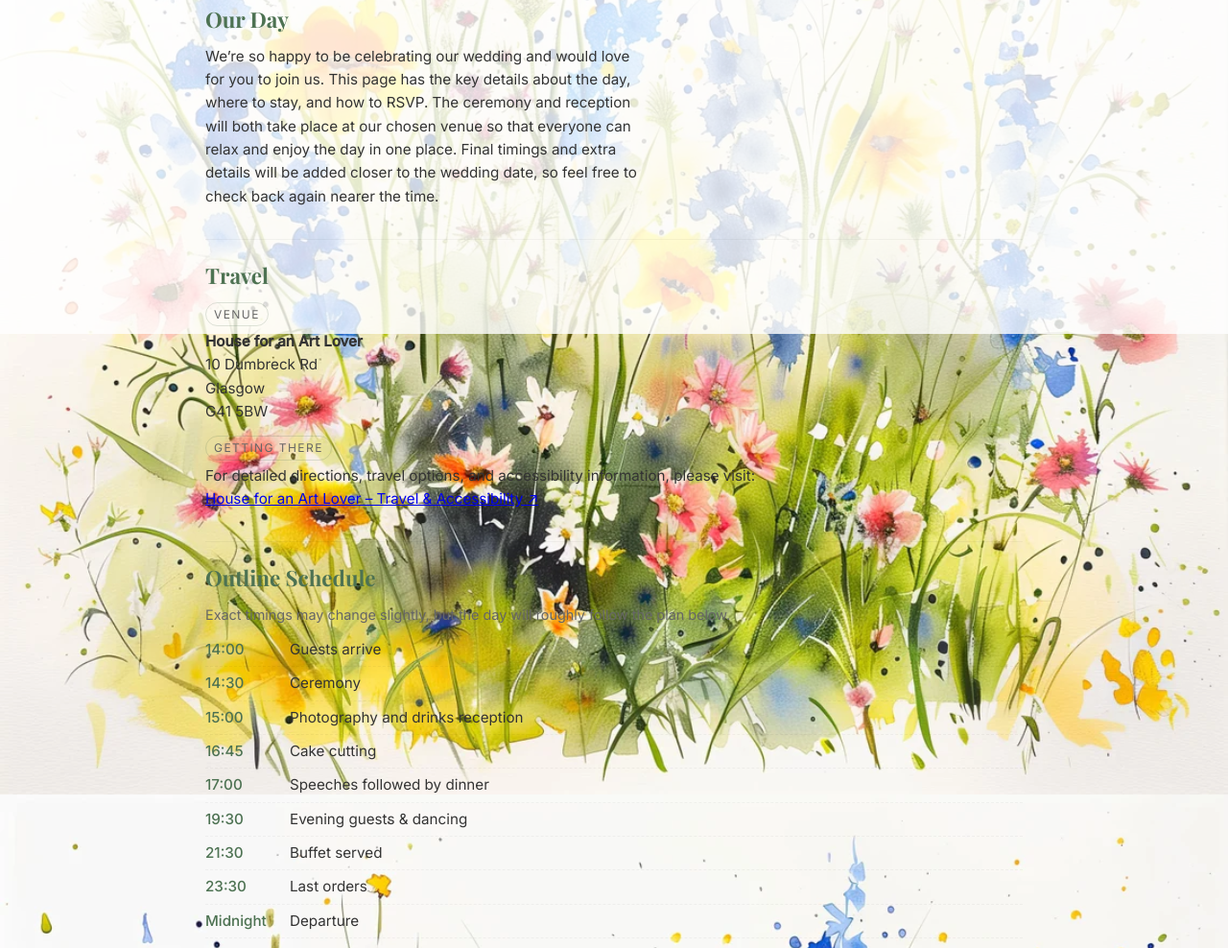
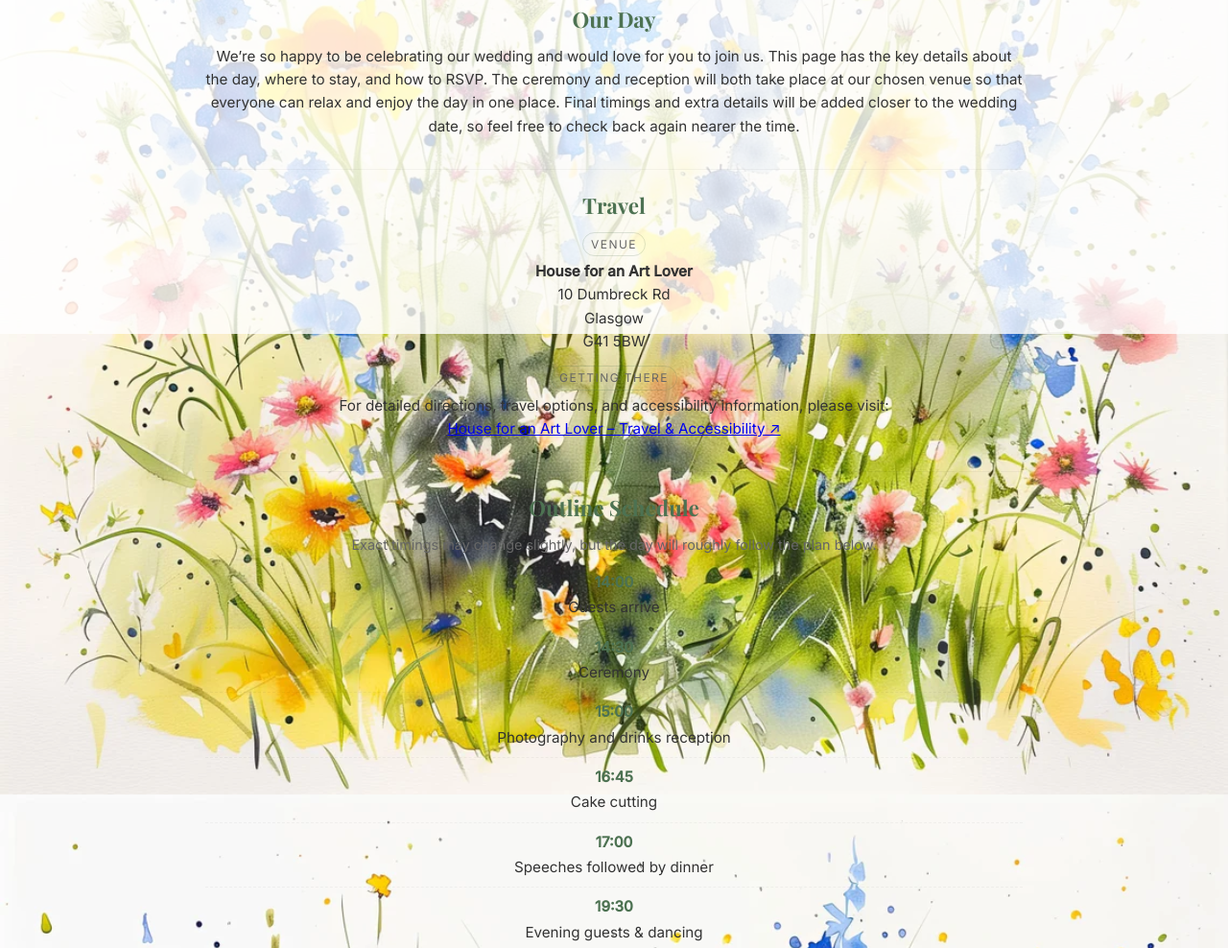
Before and after one commit to NGrant32/wedding-website, a plain HTML site: page index.html in a window 1280 px wide. Shown: the part 452-1440 px from the top of the page at 96% size. Drawn offline with nearby package versions, Linux system fonts and the light colour scheme.

Commit message:
Update index.html

```diff
--- a/index.html
+++ b/index.html
@@ -1,3 +1,4 @@
+
 <!DOCTYPE html>
 <html lang="en">
 <head>
@@ -18,6 +19,11 @@
       --border-soft: #e5e5e5;
     }
 
+.center-text {
+  text-align: center;
+}
+
+
     * {
       box-sizing: border-box;
       margin: 0;
@@ -37,6 +43,11 @@
   background-position: center;      /* keeps image centred */
   background-attachment: fixed;     /* gives subtle parallax scrolling */
 }
+
+body * {
+  text-align: center !important;
+}
+
 
 body::before {
   content: "";
@@ -217,24 +228,34 @@ body::before {
       margin-top: 8px;
     }
 
+    .schedule-list {
+  list-style: none;
+  margin-top: 8px;
+  padding-left: 0;
+}
+
 .schedule-list li {
-      padding: 5px 0;
+  padding: 8px 0;
   font-size: 0.95rem;
+  border-bottom: 1px dashed rgba(0, 0, 0, 0.04);
+
+  /* NEW — make each schedule row stack + centre */
   display: flex;
-      justify-content: space-between;
-      gap: 8px;
-      border-bottom: 1px dashed rgba(0, 0, 0, 0.04);
+  flex-direction: column;
+  align-items: center;
+  text-align: center;
 }
 
 .schedule-time {
-      font-weight: 500;
+  font-weight: 600;
   color: var(--accent);
-      min-width: 80px;
+  margin-bottom: 2px;
 }
 
 .schedule-event {
-      flex: 1;
+  color: var(--text-main);
 }
+
 
     /* Travel */
     .pill-label {
@@ -391,8 +412,7 @@ body::before {
         <!-- OUR DAY -->
         <section id="our-day">
           <h2>Our Day</h2>
-          <div class="two-column">
-            <div>
+
               <!-- EDIT: A short welcome -->
               <p>
                 We’re so happy to be celebrating our wedding and would love for you to join us.
@@ -401,7 +421,6 @@ body::before {
                 The ceremony and reception will both take place at our chosen venue so that everyone can relax and enjoy the day in one place.
                 Final timings and extra details will be added closer to the wedding date, so feel free to check back again nearer the time.
               </p>
-            </div>
 
         </section>
 
```
Lines whose indentation alone changed are shown as unchanged.
